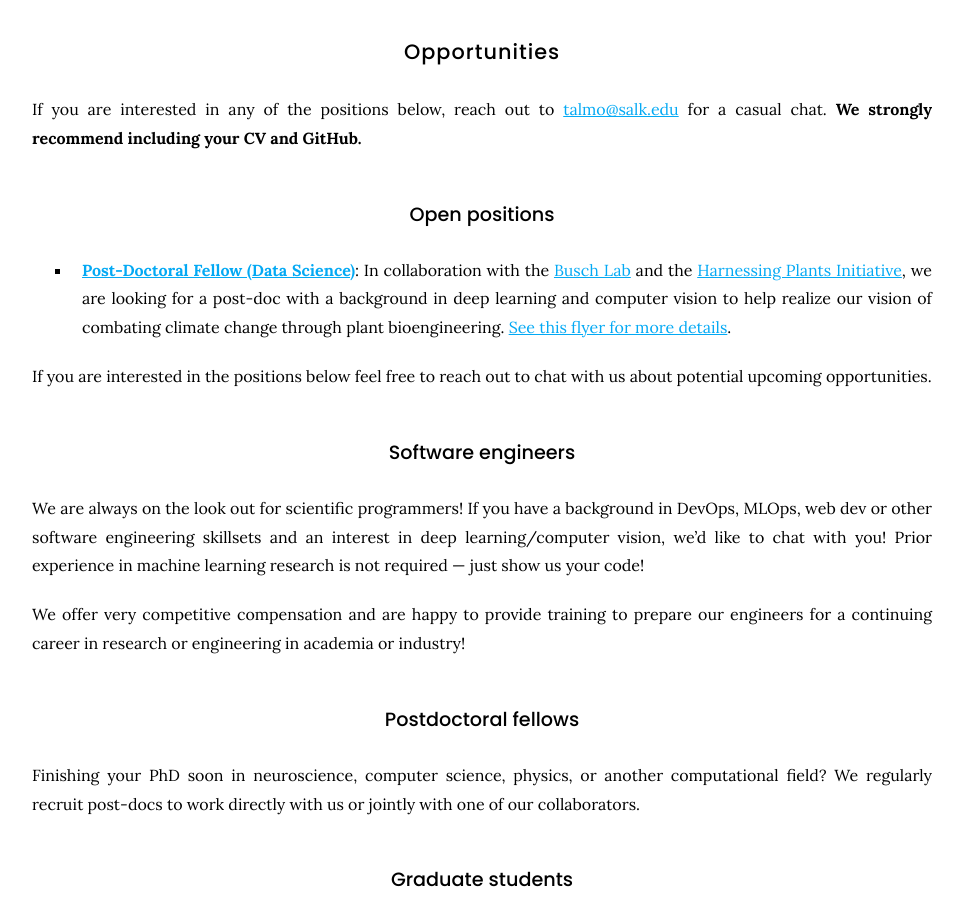
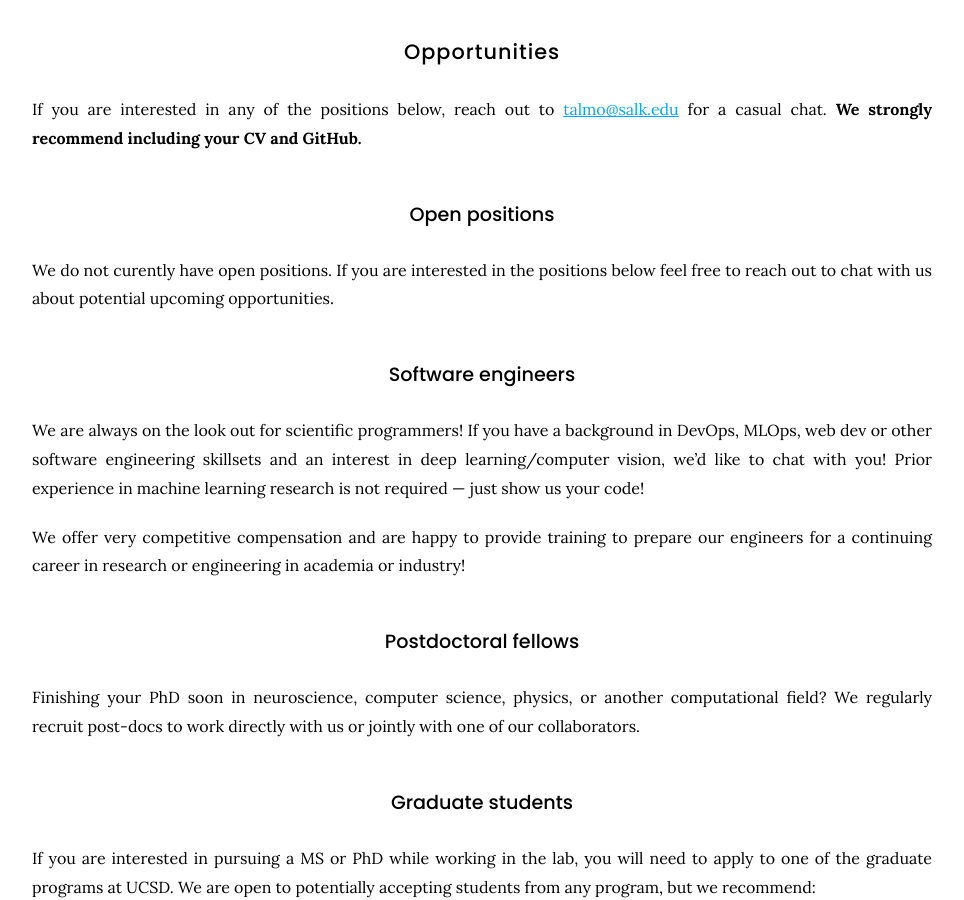
Before and after one commit to talmolab/lab-website, a Jekyll site: the page built from join/index.md, in a window 1280 px wide and 900 px high, scrolled down 2003 px. Shown: the whole window, without its empty margins (158-1122 px from the left). Built offline with Jekyll 4.4.1, drawn with Linux system fonts in a browser that asks for light colours; nearby versions of some CDN libraries.

Commit message:
Update open positions

```diff
--- a/join/index.md
+++ b/join/index.md
@@ -55,9 +55,9 @@ If you are interested in any of the positions below, reach out to [talmo@salk.ed
 
 ### Open positions
 
-- [**Post-Doctoral Fellow (Data Science)**](https://recruiting2.ultipro.com/SAL1013SIBS/JobBoard/6340e3d6-9512-4def-9fdf-68be001be337/OpportunityDetail?opportunityId=7340249b-5318-4aa6-a8ce-f91f8a06ec81): In collaboration with the [Busch Lab](https://busch.salk.edu/) and the [Harnessing Plants Initiative](https://www.salk.edu/harnessing-plants-initiative/), we are looking for a post-doc with a background in deep learning and computer vision to help realize our vision of combating climate change through plant bioengineering. [See this flyer for more details](https://talmolab.org/f/RAPTR_HPI_Recruitment.pdf).
+<!-- - [**Post-Doctoral Fellow (Data Science)**](https://recruiting2.ultipro.com/SAL1013SIBS/JobBoard/6340e3d6-9512-4def-9fdf-68be001be337/OpportunityDetail?opportunityId=7340249b-5318-4aa6-a8ce-f91f8a06ec81): In collaboration with the [Busch Lab](https://busch.salk.edu/) and the [Harnessing Plants Initiative](https://www.salk.edu/harnessing-plants-initiative/), we are looking for a post-doc with a background in deep learning and computer vision to help realize our vision of combating climate change through plant bioengineering. [See this flyer for more details](https://talmolab.org/f/RAPTR_HPI_Recruitment.pdf). -->
 
-If you are interested in the positions below feel free to reach out to chat with us about potential upcoming opportunities.
+We do not curently have open positions. If you are interested in the positions below feel free to reach out to chat with us about potential upcoming opportunities.
 
 ### Software engineers
 
```
